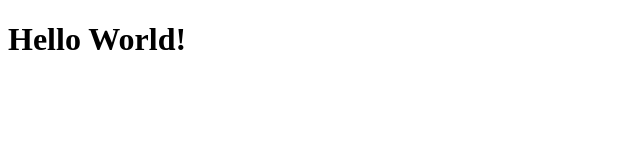
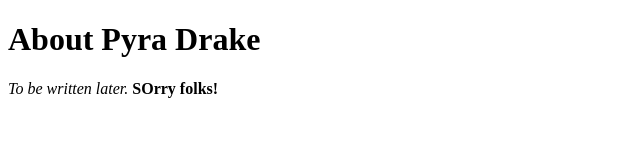
Before and after one commit to PyraKitsune/html_test, a plain HTML site: page about.html in a window 1280 px wide. Shown: the whole page, without its empty margins (0-640 px from the left). Drawn offline with Linux system fonts and the light colour scheme.

Commit message:
Add cool stuff

```diff
--- a/about.html
+++ b/about.html
@@ -1,11 +1,12 @@
 <!DOCTYPE html>
 <html lang=en>
 	<head>
-		<title>Hello World!</title>
+		<title>About Pyra Drake</title>
 		<meta charset="utf-8">
 	</head>
 
 	<body>
-		<h1>Hello World!</h1>
+		<h1>About Pyra Drake</h1>
+		<p><em>To be written later.</em> <strong>SOrry folks!</strong></p>
 	</body>
 </html>
```
